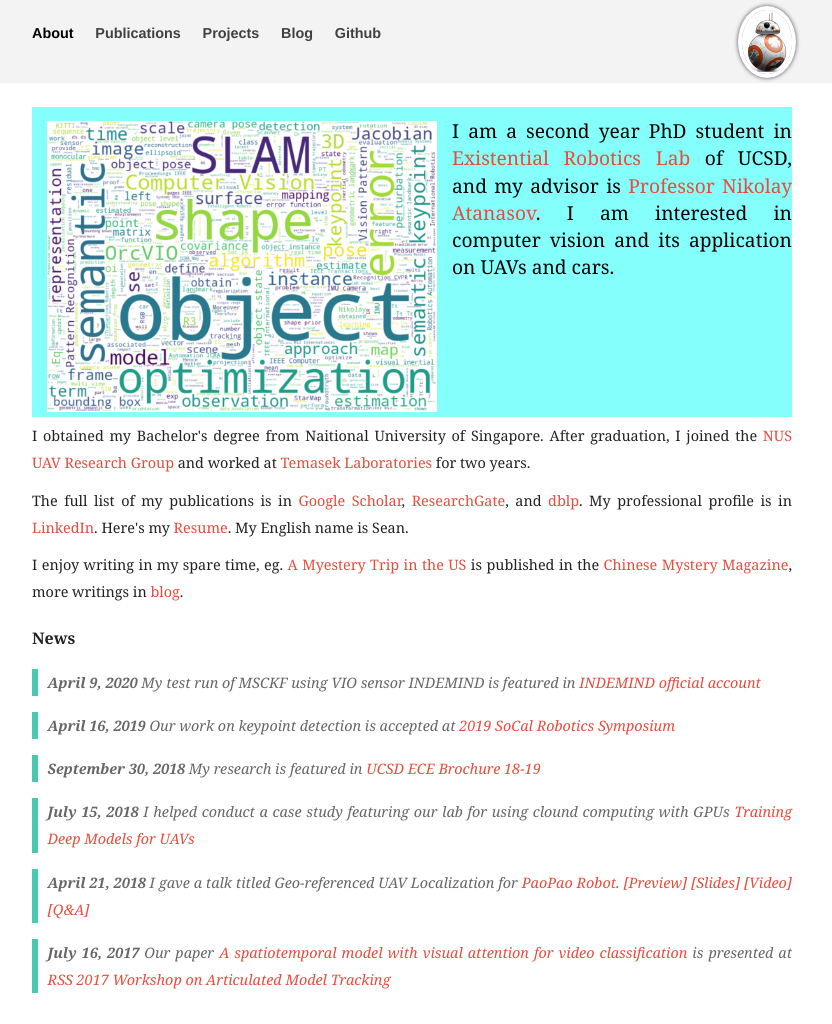
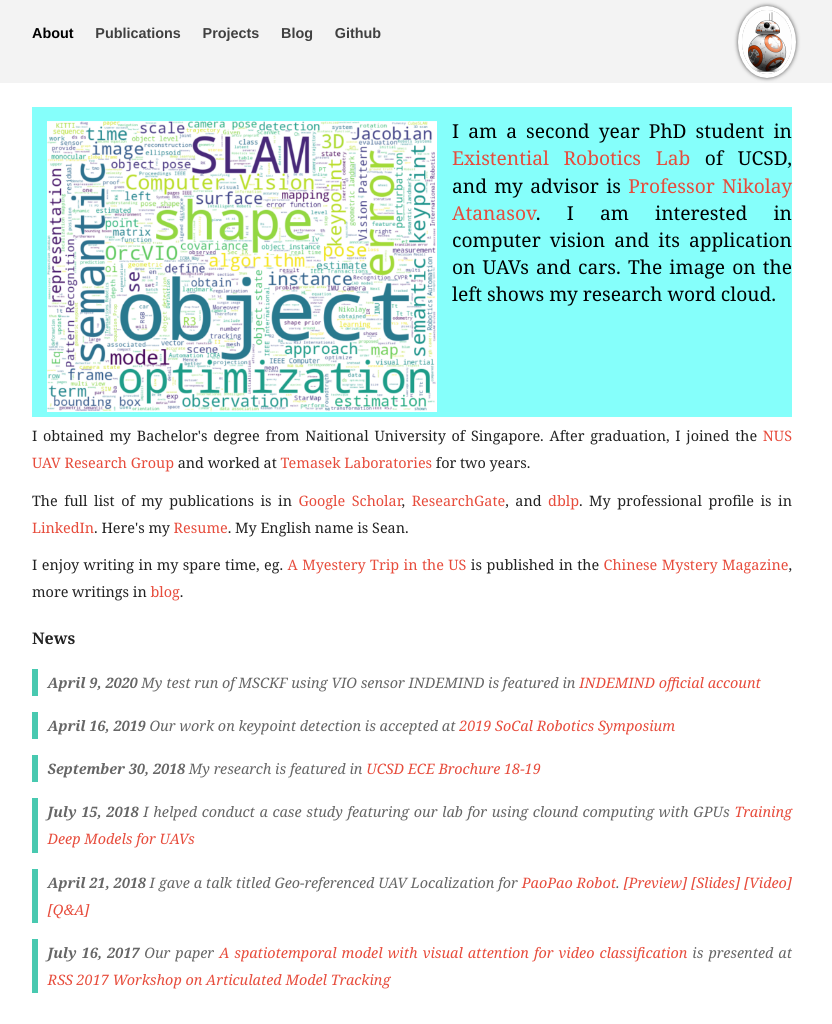
Before and after one commit to moshanATucsd/moshanATucsd.github.io, a Jekyll site: the page built from index.html, in a window 1280 px wide. Shown: the whole page, without its empty margins (228-1060 px from the left). Built offline with Jekyll 4.4.1, drawn with Linux system fonts in a browser that asks for light colours; nearby versions of some CDN libraries.

Commit message:
Update index.html

```diff
--- a/index.html
+++ b/index.html
@@ -12,6 +12,7 @@ title: Mo Shan's homepage
         <p style="color:black; margin-top: 10px;margin-left: 10px; margin-bottom: 10px;  font-size: 120%;">
           <img src="/images/posts/wordCloud.png" width="400" height="300" alt="Image" style="float: left; margin-right: 10px;">
           I am a second year PhD student in <a href="https://existentialrobotics.org/index.html">Existential Robotics Lab</a> of UCSD, and my advisor is <a href="http://jacobsschool.ucsd.edu/faculty/faculty_bios/index.sfe?fmp_recid=409">Professor Nikolay Atanasov</a>. I am interested in computer vision and its application on UAVs and cars.
+          The image on the left shows my research word cloud.
         </p>
       </div>
     </div>
```
